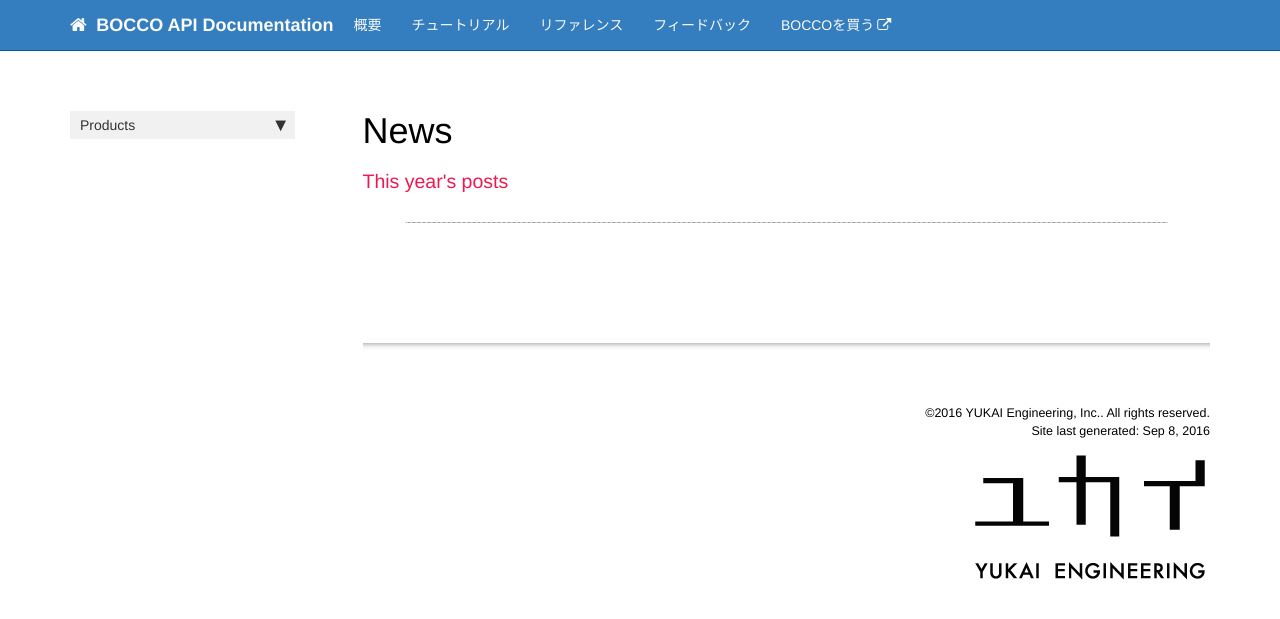
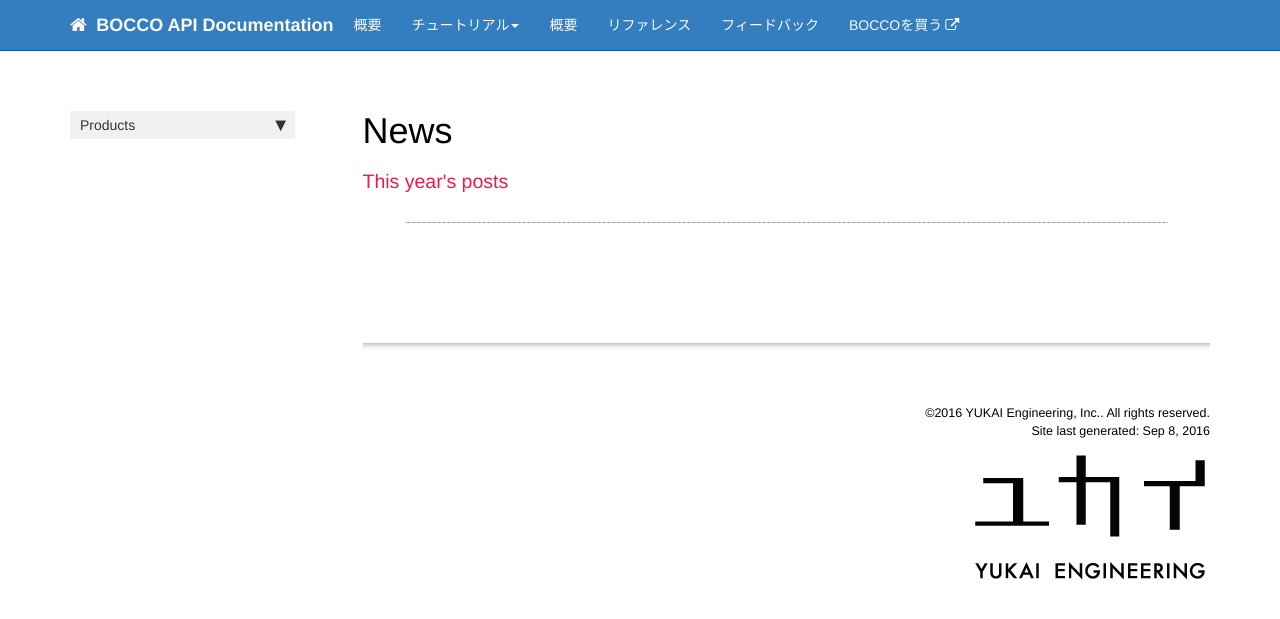
Before and after one commit to YUKAI/bocco-api-docs, a Jekyll site: the page built from pages/news/news_archive.html, in a window 1280 px wide. Shown: the top 619 px of the page. Built offline with Jekyll 4.4.1, drawn with Linux system fonts in a browser that asks for light colours; nearby versions of some CDN libraries; comment, search, counter and statistics services are not loaded.

Commit message:
Topnavのテンプレートとデータをサイトに合うように修正

```diff
--- a/_includes/topnav.html
+++ b/_includes/topnav.html
@@ -15,23 +15,11 @@
                 <!-- entries without drop-downs appear here -->
                 {% for entry in site.data.topnav.topnav %}
                 {% for item in entry.items %}
-                {% if item.external_url %}
-                <li><a href="{{item.external_url}}" target="_blank">{{item.title}}</a></li>
-                {% elsif page.url contains item.url %}
-                <li class="active"><a href="{{item.url | remove: "/"}}">{{item.title}}</a></li>
-                {% else %}
-                <li><a href="{{item.url | remove: "/"}}">{{item.title}}</a></li>
-                {% endif %}
-                {% endfor %}
-                {% endfor %}
-                <!-- entries with drop-downs appear here -->
-                <!-- conditional logic to control which topnav appears for the audience defined in the configuration file.-->
-                {% for entry in site.data.topnav.topnav_dropdowns %}
-                {% for folder in entry.folders %}
+                {% if item.folderitems %}
                 <li class="dropdown">
-                    <a href="#" class="dropdown-toggle" data-toggle="dropdown">{{ folder.title }}<b class="caret"></b></a>
+                    <a href="#" class="dropdown-toggle" data-toggle="dropdown">{{ item.title }}<b class="caret"></b></a>
                     <ul class="dropdown-menu">
-                        {% for folderitem in folder.folderitems %}
+                        {% for folderitem in item.folderitems %}
                         {% if folderitem.external_url %}
                         <li><a href="{{folderitem.external_url}}" target="_blank">{{folderitem.title}}</a></li>
                         {% elsif page.url contains folderitem.url %}
@@ -42,6 +30,15 @@
                         {% endfor %}
                     </ul>
                 </li>
+                {% else %}
+                {% if item.external_url %}
+                <li><a href="{{item.external_url}}" target="_blank">{{item.title}}</a></li>
+                {% elsif page.url contains item.url %}
+                <li class="active"><a href="{{item.url | remove: "/"}}">{{item.title}}</a></li>
+                {% else %}
+                <li><a href="{{item.url | remove: "/"}}">{{item.title}}</a></li>
+                {% endif %}
+                {% endif %}
                 {% endfor %}
                 {% endfor %}
                 {% comment %}
```
Also changed, not shown: _data/topnav.yml (+6 -1 lines).
